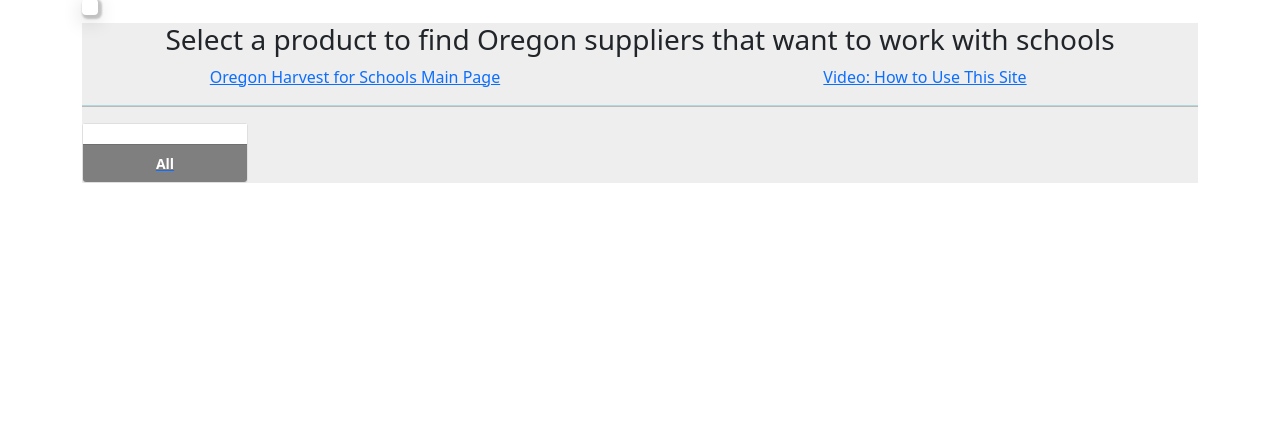
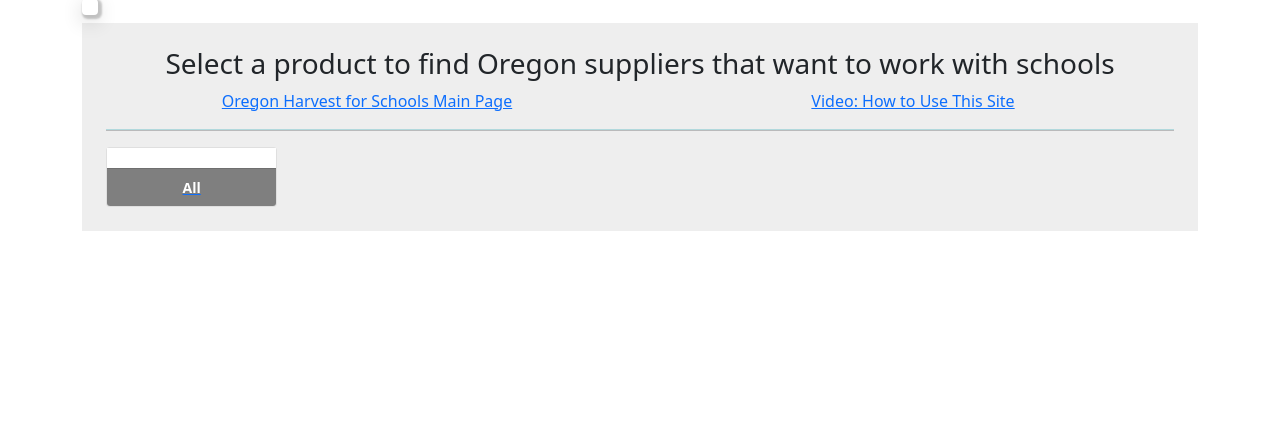
Before and after one commit to Ecotrust/OH4S_Proteins, a Django app: template app/portal/cms/templates/cms/home_page.html in a window 1280 px wide. Shown: the part 49-479 px from the top of the page. Run offline with Django 3.2, Linux system fonts and the light colour scheme; the template is opened without the code that fills it, so the values that code supplies are empty; data comes from the database, SQL or seed files in the repository; parts of the project's set-up code (start-up, migrations or seed data) failed here and were passed over; some libraries are stand-ins or nearby versions.

Commit message:
Grid updates

```diff
--- a/app/portal/cms/templates/cms/home_page.html
+++ b/app/portal/cms/templates/cms/home_page.html
@@ -29,7 +29,7 @@
         <hr />
       </div>
     </div>
-    <div class="row row-cols-2 row-cols-sm-3 row-cols-md-4 row-cols-lg-6">
+    <div class="row row-cols-2 row-cols-sm-3 row-cols-md-4 row-cols-lg-6 g-2">
       <div class="col categories-flex-container">
         <a class="card h-100 category-link" href="/providers/category/">
           <div class="category-container">
--- a/app/portal/providers/static/providers/css/categories.css
+++ b/app/portal/providers/static/providers/css/categories.css
@@ -7,11 +7,14 @@ hr {
   border-top: 0.1rem solid #0098a8;
 }
 
+.card {
+}
+
 .categories-container {
   background-color: #EEE;
   /* border-radius: 0.2rem; */
   /* border: 0.05rem solid #666; */
-  /* padding: 1.5rem; */
+  padding: 1.5rem;
 }
 
 .categories-flex-container {
@@ -45,14 +48,15 @@ hr {
 }
 
 .category-container:hover {
-  border: 0.05rem solid #0098a8;
+  /* border: 0.05rem solid #0098a8; */
   box-shadow: 0.1rem 0.1rem 0.1rem 0.1rem rgba(0,152,184,0.2), 0.15rem 0.15rem 0.15rem 0.15rem rgba(0,152,184,0.19);
-  margin: 0 0.2rem 0.2rem 0;
+  /* margin: 0 0.2rem 0.2rem 0; */
 }
 
 .category-image {
   width: auto;
-  max-width: 100px;
+  max-width: 100%;
+  /* max-width: 100px; */
   height: auto;
   max-height: 100px;
   margin: 10px;
```
